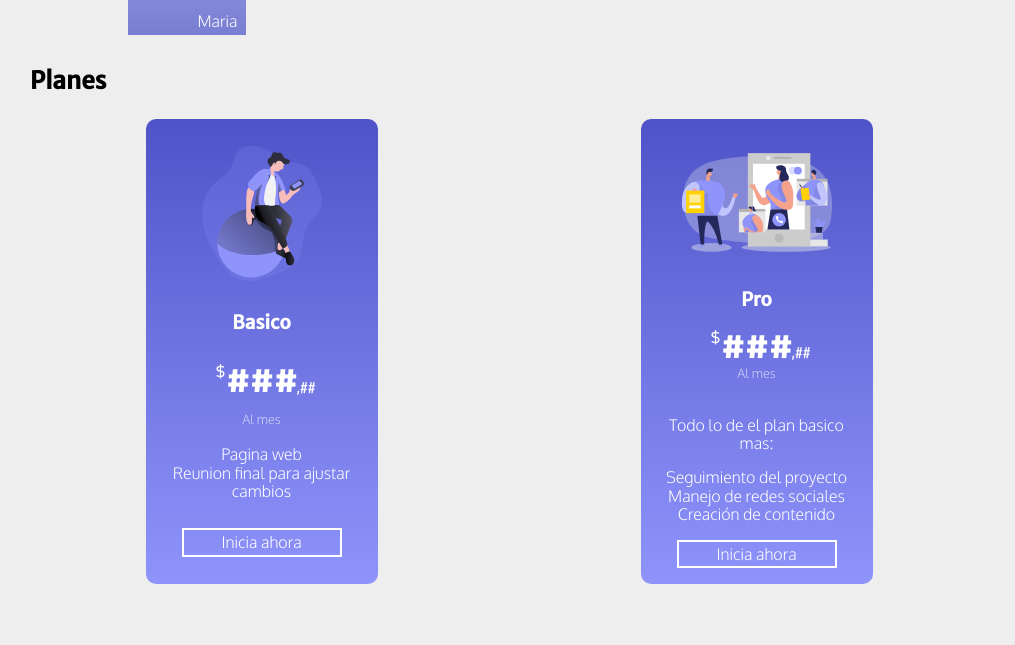
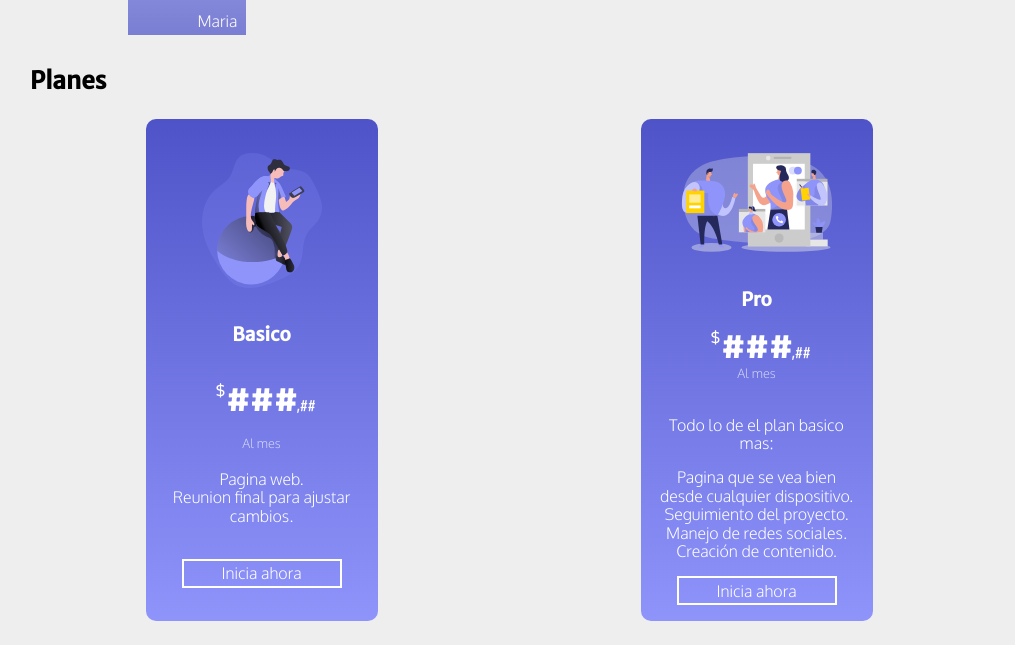
Before and after one commit to Luisjva/Maqueta1, a plain HTML site: page index.html in a window 1280 px wide. Shown: the part 1080-1725 px from the top of the page, without its empty margins (131-1146 px from the left). Before the commit the page ends 1688 px from the top, so only its background shows below. Drawn offline with Linux system fonts and the light colour scheme.

Commit message:
cambios minimos

```diff
--- a/index.html
+++ b/index.html
@@ -64,8 +64,8 @@
       </span>
       <p class="plan__tiempo">Al mes</p>
       <ul>
-        <li>Pagina web</li>
-        <li>Reunion final para ajustar cambios</li>
+        <li>Pagina web.</li>
+        <li>Reunion final para ajustar cambios.</li>
       </ul>
       <button>Inicia ahora</button>
     </div>
@@ -81,9 +81,10 @@
       <p class="plan__tiempo">Al mes</p>
       <p>Todo lo de el plan basico mas:</p>
       <ul>
-        <li>Seguimiento del proyecto</li>
-        <li>Manejo de redes sociales</li>
-        <li>Creación de contenido</li>
+        <li>Pagina que se vea bien desde cualquier dispositivo.</li>
+        <li>Seguimiento del proyecto.</li>
+        <li>Manejo de redes sociales.</li>
+        <li>Creación de contenido.</li>
       </ul>
       <button>Inicia ahora</button>
     </div>
```
